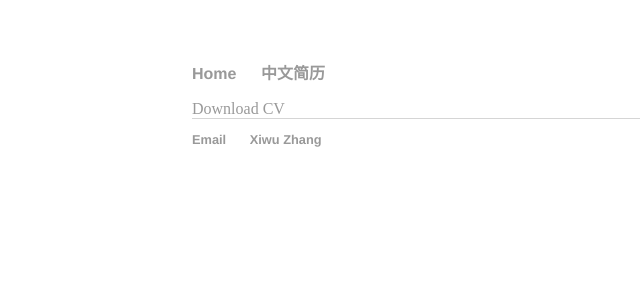
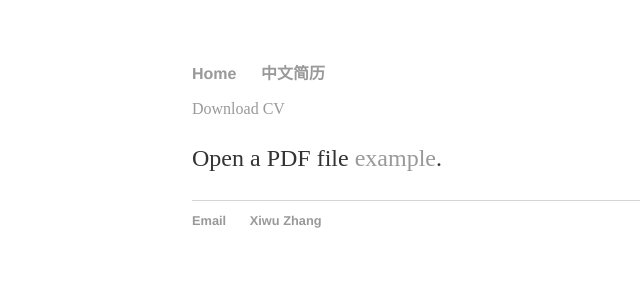
Before and after one commit to zxw1992/zxw1992.github.io, a Jekyll site: the page built from cv/index.html, in a window 1280 px wide. Shown: the top 300 px of the page, without its empty margins (0-640 px from the left). Built offline with Jekyll 4.4.1, drawn with Linux system fonts in a browser that asks for light colours.

Commit message:
Update index.html
update

```diff
--- a/cv/index.html
+++ b/cv/index.html
@@ -5,5 +5,6 @@ title: CV of Xiwu Zhang
 
 	<div class="cv">
 		<a href="cv/cv-classic.pdf" class="download" title="Download CV as PDF">Download CV</a>
+		<p>Open a PDF file <a href="cv/cv-classic.pdf">example</a>.</p>
 
 	</div>
```
